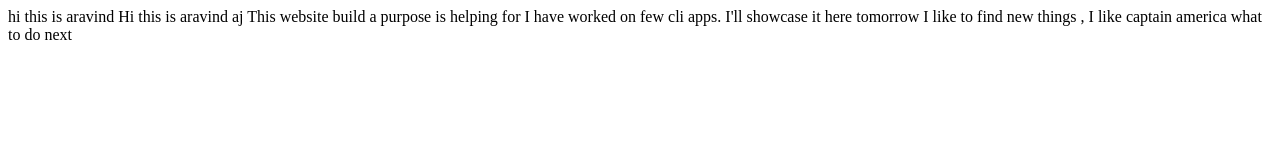
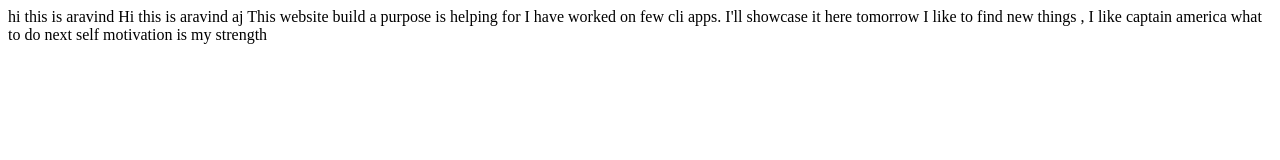
Before and after one commit to aj3009/aravindj, a plain HTML site: page index.html in a window 1280 px wide. Drawn offline with Linux system fonts and the light colour scheme.

Commit message:
update:motivation

```diff
--- a/index.html
+++ b/index.html
@@ -15,5 +15,6 @@
 
     I like to find new things , I like captain america
     what to do next
+    self motivation is my strength
 </body>
 </html>
```
